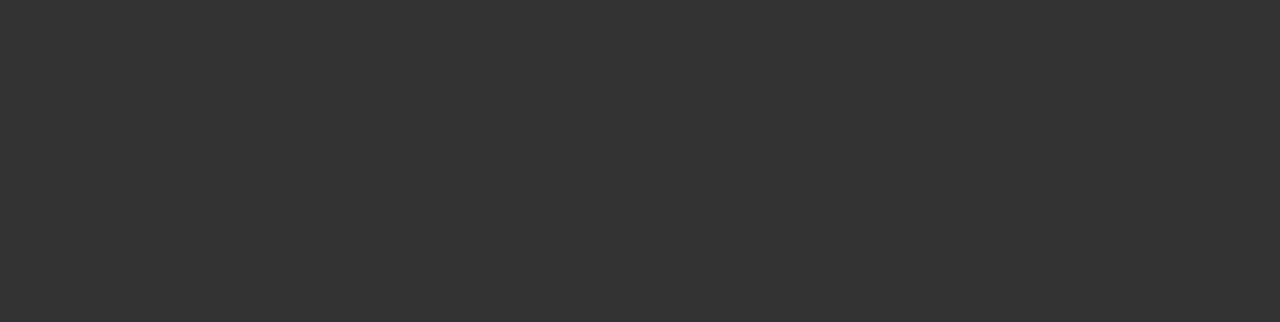
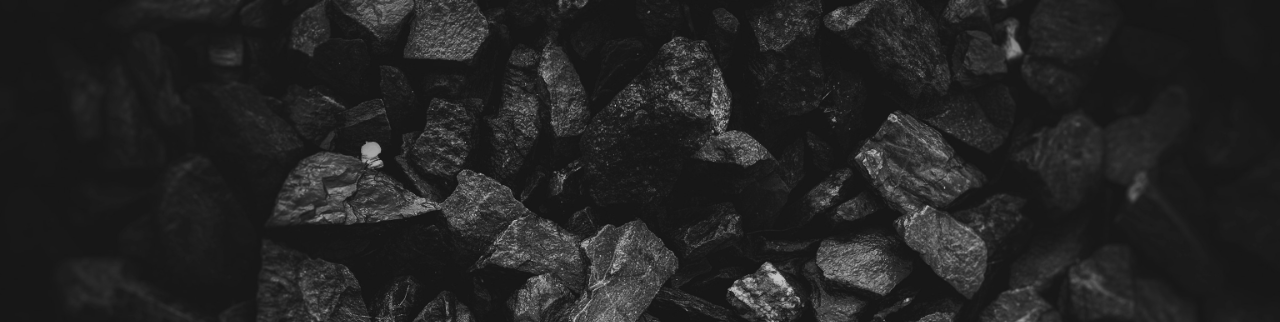
Before and after one commit to ronmy0/countdown, a plain HTML site: page index.html in a window 1280 px wide. Shown: the top 322 px of the page. Drawn offline with Linux system fonts and the light colour scheme.

Commit message:
Update styles.css

```diff
--- a/styles.css
+++ b/styles.css
@@ -35,7 +35,7 @@ body, html {
 
 /* Use a larger PNG background image and center it */
 body {
-    background-image: url('large-background-image.png'); /* Replace with your image URL */
+    background-image: url('nick-nice-gPm8h3DS1s4-unsplash.jpg'); /* Replace with your image URL */
     background-size: cover;
     background-position: center;
 }
```
